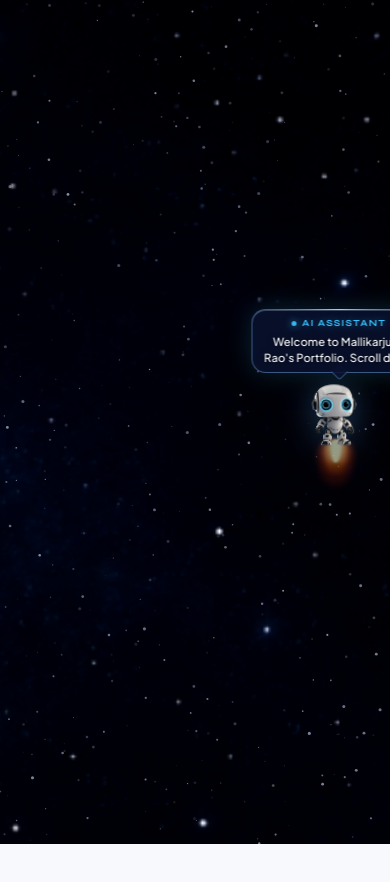
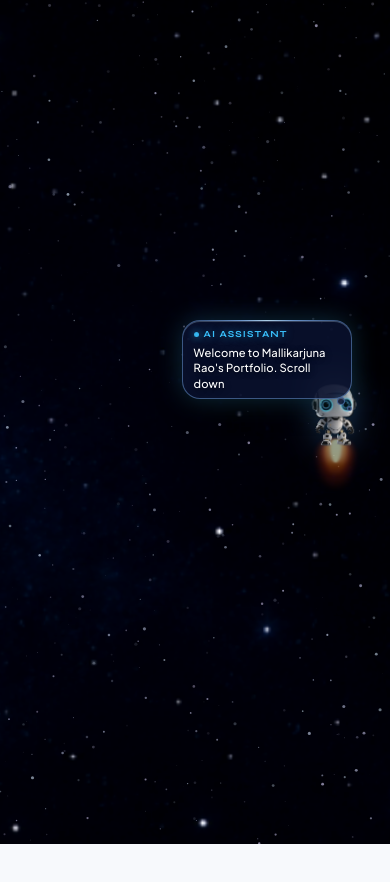
Before and after one commit to mallikarjunraopasupuleti44-ship-it/portfolio, a Next.js app: page / in a window 390 px wide. Shown: the top 882 px of the page. Built offline with nearby package versions, Linux system fonts and the light colour scheme.

Commit message:
style: position speech panel North-West of robot like a floating thought bubble with connector dots

```diff
--- a/app/globals.css
+++ b/app/globals.css
@@ -724,25 +724,25 @@
                         radial-gradient(ellipse at 65% 50%, rgba(80, 200, 255, 0.25) 0%, transparent 55%);
         }
 
-        /* ── Speech interface panel — positioned to the LEFT of the robot ── */
+        /* ── Speech / Thought interface panel — positioned North-West of the robot ── */
         #speech-panel {
             position: absolute;
-            top: 25%;
-            right: calc(100% + 16px); /* Placed to the LEFT of the robot */
-            bottom: auto;
+            bottom: calc(100% - 25px);
+            right: 65%; /* Positioned North-West (top-left) of the robot */
+            top: auto;
             left: auto;
-            transform: translateY(-50%) translateX(10px);
+            transform: translate(6px, -6px);
             margin: 0;
             width: max-content;
             max-width: 215px;
-            padding: 10px 16px;
-            background: rgba(10, 18, 48, 0.84);
+            padding: 11px 16px;
+            background: rgba(10, 18, 48, 0.85);
             backdrop-filter: blur(20px) saturate(160%);
             -webkit-backdrop-filter: blur(20px) saturate(160%);
             border: 1px solid rgba(130, 185, 255, 0.42);
-            border-radius: 14px;
+            border-radius: 18px;
             box-shadow:
-                0 0 25px rgba(56, 189, 248, 0.2),
+                0 0 25px rgba(56, 189, 248, 0.22),
                 0 8px 24px rgba(0, 0, 0, 0.5),
                 inset 0 1px 0 rgba(200, 230, 255, 0.25);
             color: #ffffff;
@@ -761,30 +761,43 @@
         }
         #speech-panel.visible {
             opacity: 1;
-            transform: translateY(-50%) translateX(0);
+            transform: translate(0, 0);
             pointer-events: auto;
         }
-        /* Speech tail on right edge pointing towards the robot */
-        #speech-panel::after {
-            content: '';
+
+        /* ── Thought Bubble Connector Dots (Trailing toward robot head) ── */
+        .thought-trail {
             position: absolute;
-            top: 50%;
-            right: -6px;
-            margin-top: -6px;
-            width: 12px;
-            height: 12px;
-            background: rgba(10, 18, 48, 0.84);
-            border-top: 1px solid rgba(130, 185, 255, 0.42);
-            border-right: 1px solid rgba(130, 185, 255, 0.42);
-            backdrop-filter: blur(20px);
-            border-top-right-radius: 3px;
-            transform: rotate(45deg);
-            z-index: -1;
+            bottom: 0;
+            right: 0;
+            pointer-events: none;
         }
-        /* Thin luminous top accent */
+        .thought-dot {
+            position: absolute;
+            border-radius: 50%;
+            background: rgba(10, 18, 48, 0.85);
+            backdrop-filter: blur(14px);
+            -webkit-backdrop-filter: blur(14px);
+            border: 1px solid rgba(130, 185, 255, 0.45);
+            box-shadow: 0 0 10px rgba(56, 189, 248, 0.3), inset 0 1px 0 rgba(200, 230, 255, 0.25);
+        }
+        .thought-dot.dot-lg {
+            width: 10px;
+            height: 10px;
+            bottom: -9px;
+            right: 10px;
+        }
+        .thought-dot.dot-sm {
+            width: 6px;
+            height: 6px;
+            bottom: -18px;
+            right: 0px;
+        }
+
+        /* Luminous top accent */
         #speech-panel::before {
             content: '';
-            position: absolute; top: -1px; left: 14px; right: 14px; height: 1px;
+            position: absolute; top: -1px; left: 16px; right: 16px; height: 1px;
             background: linear-gradient(90deg, transparent,
                 rgba(140, 190, 255, 0.55) 30%, rgba(200, 235, 255, 0.8) 50%,
                 rgba(140, 190, 255, 0.55) 70%, transparent);
@@ -865,45 +878,39 @@
             #robot-flyer { left: 50%; }
             #robot-body, #robot-img { width: 85px; }
             #speech-panel {
-                /* On tablet/mobile, position above robot to fit within screen boundaries */
-                top: auto;
-                right: auto;
-                bottom: calc(100% + 14px);
-                left: 50%;
-                transform: translateX(-50%) translateY(8px);
-                max-width: 200px;
+                right: 45%;
+                bottom: calc(100% - 15px);
+                max-width: 195px;
                 font-size: 0.74rem;
-                padding: 8px 13px;
-                text-align: center;
+                padding: 9px 14px;
             }
-            #speech-panel.visible {
-                transform: translateX(-50%) translateY(0);
+            .thought-dot.dot-lg {
+                bottom: -8px;
+                right: 8px;
             }
-            #speech-panel::after {
-                top: auto;
-                bottom: -6px;
-                left: 50%;
-                right: auto;
-                margin-left: -6px;
-                margin-top: 0;
-                border-top: none;
-                border-left: none;
-                border-right: 1px solid rgba(130, 185, 255, 0.42);
-                border-bottom: 1px solid rgba(130, 185, 255, 0.42);
-                border-bottom-right-radius: 3px;
-                border-top-right-radius: 0;
-                transform: rotate(45deg);
-            }
-            #speech-label {
-                justify-content: center;
+            .thought-dot.dot-sm {
+                bottom: -16px;
+                right: -1px;
             }
         }
         @media (max-width: 480px) {
             #robot-body, #robot-img { width: 70px; }
             #speech-panel {
-                max-width: 175px;
+                right: 32%;
+                bottom: calc(100% - 12px);
+                max-width: 170px;
                 font-size: 0.70rem;
-                padding: 7px 10px;
+                padding: 7px 11px;
+            }
+            .thought-dot.dot-lg {
+                width: 8px; height: 8px;
+                bottom: -7px;
+                right: 6px;
+            }
+            .thought-dot.dot-sm {
+                width: 5px; height: 5px;
+                bottom: -13px;
+                right: -1px;
             }
             #skip-intro { top: 20px; right: 20px; padding: 6px 14px; font-size: 0.55rem; }
         }
--- a/app/page.tsx
+++ b/app/page.tsx
@@ -335,25 +335,19 @@ export default function Home() {
         }, 0);
 
         if (speechPanel) {
-            const isDesktop = () => window.innerWidth >= 992;
-
-            // Maintain proper transform coordinates
-            gsap.set(speechPanel, {
-                x: 0,
-                yPercent: () => isDesktop() ? -50 : 0,
-                xPercent: () => isDesktop() ? 0 : -50
-            });
+            // Maintain proper transform coordinates for NW thought bubble
+            gsap.set(speechPanel, { x: 0, y: 0 });
 
             // 1. Initial scroll: speechPanel fades out as user leaves the intro
             tl.to(speechPanel, {
                 opacity: 0,
-                x: () => isDesktop() ? -12 : 0,
-                y: () => isDesktop() ? 0 : -8,
+                x: -8,
+                y: -8,
                 duration: 0.15,
                 ease: "power1.out"
             }, 0);
 
-            // 2. When robot settles in About section: speechPanel reveals on the left side of the robot!
+            // 2. When robot settles in About section: speechPanel reveals in NW position!
             tl.to(speechPanel, {
                 opacity: 1,
                 x: 0,
@@ -515,6 +509,10 @@ export default function Home() {
             <div id="speech-panel" class="font-body" aria-live="polite">
                 <span id="speech-label" class="font-heading">AI Assistant</span>
                 <span id="speech-text"></span>
+                <span class="thought-trail" aria-hidden="true">
+                    <span class="thought-dot dot-lg"></span>
+                    <span class="thought-dot dot-sm"></span>
+                </span>
             </div>
             <div id="robot-body">
                 <img id="robot-img" src="/cute-robot.jpg" alt="AI Assistant">
```
